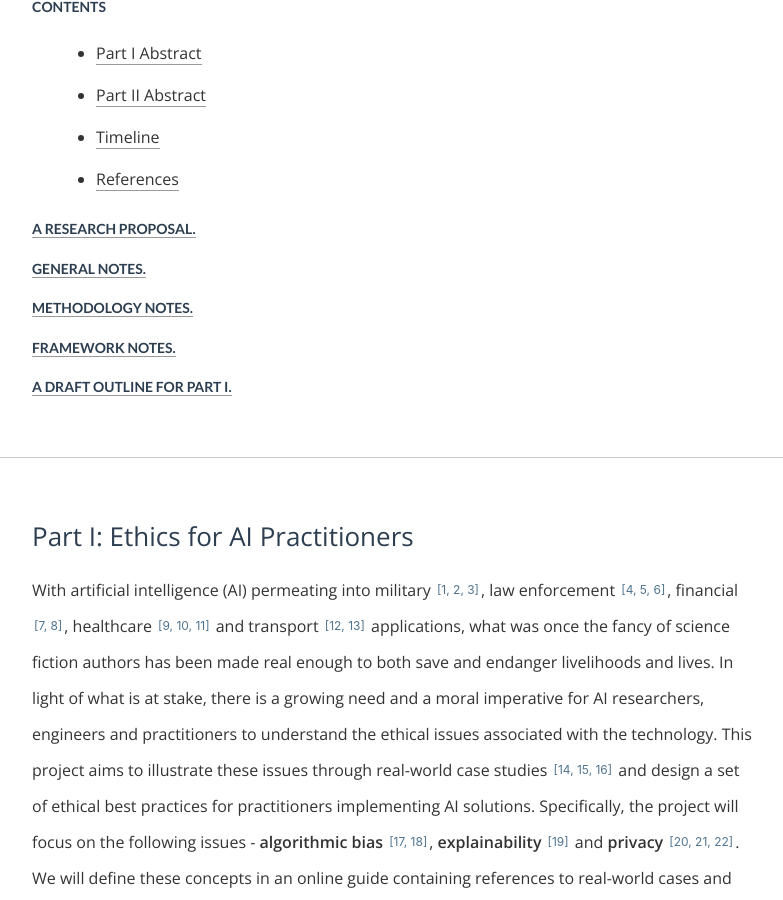
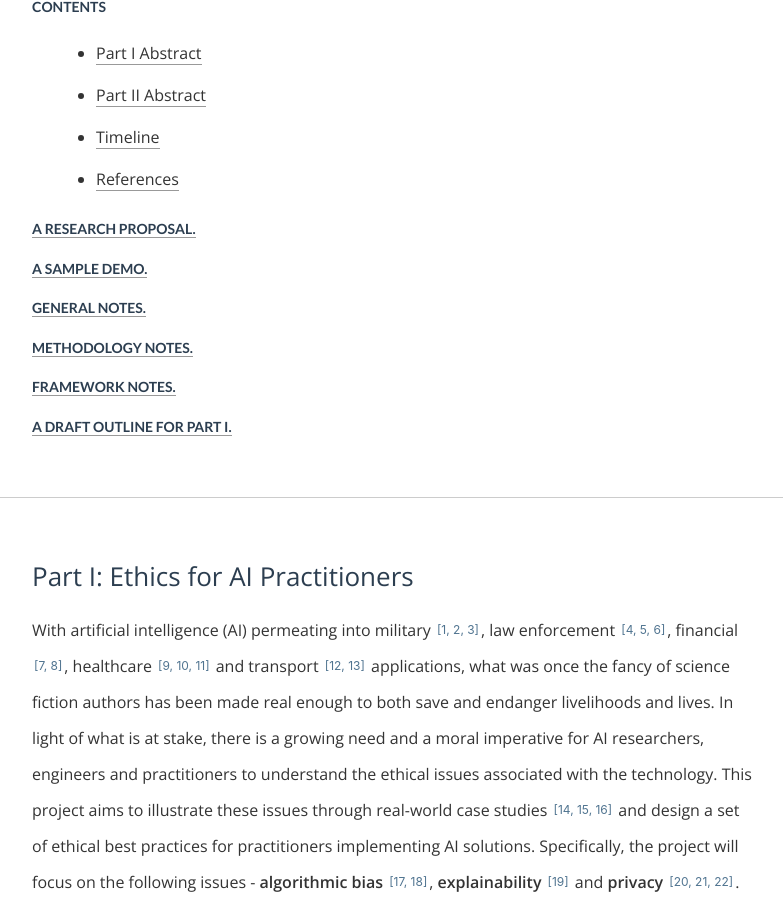
Before and after one commit to greentfrapp/project-asimov, a Jekyll site: the page built from index.md, in a window 1280 px wide and 900 px high, scrolled down 915 px. Shown: the whole window, without its empty margins (248-1031 px from the left). Built offline with Jekyll 4.4.1, drawn with Linux system fonts in a browser that asks for light colours; some web fonts are replaced; a style sheet for code colours, icons or effects is not loaded; our own code applies the rules of GitHub Pages for plain Markdown files.

Commit message:
Added demo link to main page

```diff
--- a/_layouts/home.html
+++ b/_layouts/home.html
@@ -19,6 +19,7 @@ layout: default
   </ul>
   </div>
   <h4><a href="research_proposal/">A research proposal.</a></h4>
+  <h4><a href="fairness_demo/">A sample demo.</a></h4>
   <h4><a href="notes/">General notes.</a></h4>
   <h4><a href="methodnotes/">Methodology notes.</a></h4>
   <h4><a href="frameworknotes/">Framework notes.</a></h4>
```
